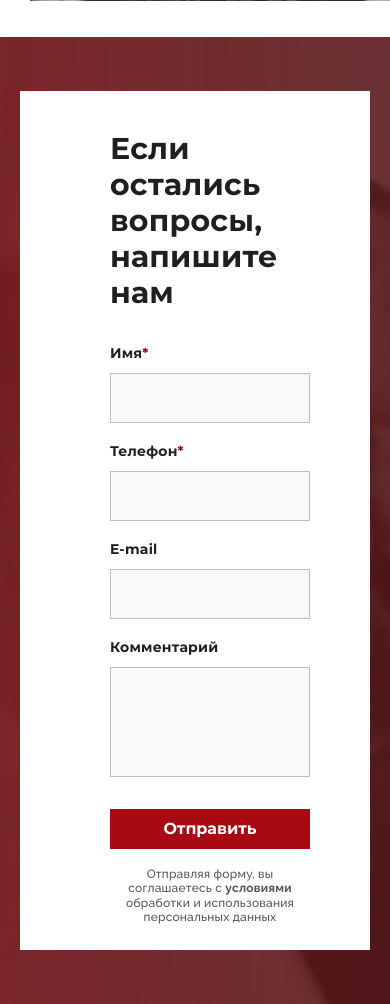
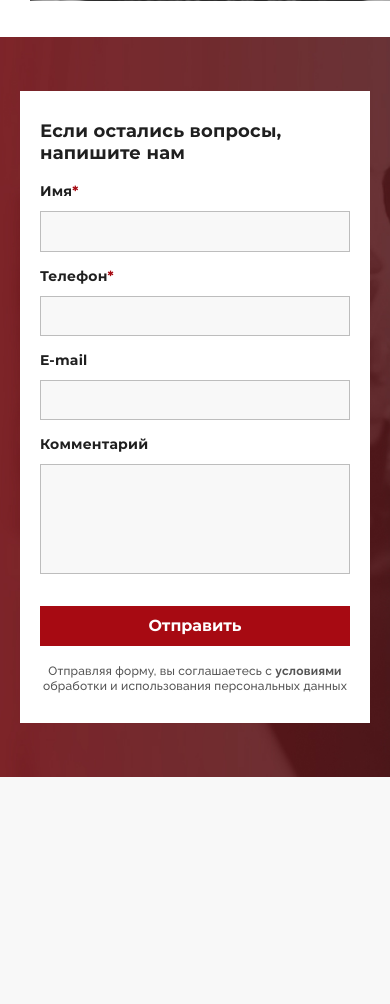
Before and after one commit to YuriyBevov/usticom, a Node project: template src/pug/team.pug in a window 390 px wide; the page is wider, and only the part inside the window is pictured. Shown: the part 2736-3740 px from the top of that part. After the commit the page ends 3513 px from the top of that part, so only its background shows below. Run offline with Node 20 templates, Linux system fonts and the light colour scheme; the template is opened without the code that fills it, so the values that code supplies are empty; some libraries are stand-ins or nearby versions.

Commit message:
add callback-form responsive

```diff
--- a/build/assets/main.css
+++ b/build/assets/main.css
@@ -1952,6 +1967,16 @@ a {
   padding: 40px 60px 25px 90px;
   background-color: var(--white);
 }
+@media (max-width: 1023px) {
+  .callback-form {
+    padding: 40px;
+  }
+}
+@media (max-width: 533px) {
+  .callback-form {
+    padding: 30px 20px;
+  }
+}
 .callback-form__title {
   display: inline-block;
   font-family: var(--alt-font-family);
@@ -1960,6 +1985,18 @@ a {
   letter-spacing: 0.2px;
   margin-bottom: 30px;
 }
+@media (max-width: 1023px) {
+  .callback-form__title {
+    font-size: 24px;
+    margin-bottom: 20px;
+  }
+}
+@media (max-width: 533px) {
+  .callback-form__title {
+    font-size: 18px;
+    margin-bottom: 15px;
+  }
+}
 .callback-form label {
   font-family: var(--alt-font-family);
   font-size: 14px;
@@ -1980,6 +2017,16 @@ a {
 .callback-form input {
   margin-bottom: 16px;
   min-height: 50px;
+}
+@media (max-width: 1023px) {
+  .callback-form input {
+    min-height: 40px;
+  }
+}
+@media (max-width: 533px) {
+  .callback-form input {
+    margin-bottom: 12px;
+  }
 }
 .callback-form input::-webkit-input-placeholder {
   font-size: 16px;
--- a/src/pug/views/index-page-template.pug
+++ b/src/pug/views/index-page-template.pug
@@ -4,8 +4,8 @@ include ../sections/index-page/hero
 include ../sections/index-page/news
 include ../sections/index-page/subscription
 include ../sections/index-page/progress
-//include ../sections/index-page/features
+include ../sections/index-page/features
 include ../sections/index-page/clients
 include ../sections/index-page/licenses
 include ../sections/index-page/news
-//include ../sections/common/callback
+include ../sections/common/callback
--- a/src/styles/components/_callback-form.scss
+++ b/src/styles/components/_callback-form.scss
@@ -3,6 +3,14 @@
   max-width: 820px;
   padding: 40px 60px 25px 90px;
   background-color: var(--white);
+
+  @include m-b-laptop-down {
+    padding: 40px;
+  }
+
+  @include m-b-mobile-lg-down {
+    padding: 30px 20px;
+  }
 
   &__title {
     display: inline-block;
@@ -11,6 +19,16 @@
     font-weight: 700;
     letter-spacing: 0.2px;
     margin-bottom: 30px;
+
+    @include m-b-laptop-down {
+      font-size: 24px;
+      margin-bottom: 20px;
+    }
+
+    @include m-b-mobile-lg-down {
+      font-size: 18px;
+      margin-bottom: 15px;
+    }
   }
 
   form {
@@ -40,6 +58,14 @@
   input {
     margin-bottom: 16px;
     min-height: 50px;
+
+    @include m-b-laptop-down {
+      min-height: 40px;
+    }
+
+    @include m-b-mobile-lg-down {
+      margin-bottom: 12px;
+    }
 
     &::placeholder {
       font-size: 16px;
--- a/src/styles/components/_info-card.scss
+++ b/src/styles/components/_info-card.scss
@@ -39,11 +39,23 @@
       background-color: var(--gray);
       z-index: 2;
 
+      @include m-b-tablet-down {
+        padding: 14px 16px;
+      }
+
       span {
         font-size: 18px;
         font-weight: 700;
         line-height: 1;
         color: var(--white);
+
+        @include m-b-tablet-down {
+          font-size: 16px;
+        }
+
+        @include m-b-mobile-lg-down {
+          font-size: 14px;
+        }
       }
     }
   }
@@ -107,6 +119,4 @@
       display: none;
     }
   }
-
-
 }
--- a/src/styles/sections/_features.scss
+++ b/src/styles/sections/_features.scss
@@ -2,6 +2,14 @@
   &__container {
     padding: 65px 0 60px;
     background-color: var(--light);
+
+    @include m-b-desktop-down {
+      padding: 35px 30px;
+    }
+
+    @include m-b-laptop-down {
+      padding: 35px 0;
+    }
   }
 
   &__list {
@@ -9,14 +17,46 @@
     display: grid;
     grid-template-columns: repeat(5, 1fr);
     height: 100%;
+
+    @include m-b-down(1420px) {
+      grid-template-columns: 1fr;
+    }
   }
 
   &__list-item {
     @extend .flex-column;
 
+    @include m-b-down(1420px) {
+      flex-direction: row;
+      align-items: center;
+
+      &:not(:last-child) {
+        margin-bottom: 40px;
+      }
+    }
+
+    @include m-b-mobile-lg-down {
+      flex-direction: column;
+      align-items: flex-start;
+
+      &:not(:last-child) {
+        margin-bottom: 20px;
+      }
+    }
+
     &-header {
       padding: 0 30px;
       margin-bottom: 7px;
+
+      @include m-b-desktop-down {
+        padding: 0 20px;
+      }
+
+      @include m-b-mobile-lg-down {
+        padding: 0;
+        padding-right: 20px;
+        margin-bottom: 20px;
+      }
     }
 
     &-icon {
@@ -28,17 +68,39 @@
 
       img {
         object-fit: contain;
+
+        @include m-b-mobile-lg-down {
+          width: 30px;
+          height: 30px;
+        }
+      }
+
+      @include m-b-mobile-lg-down {
+        width: 50px;
+        height: 50px;
       }
     }
 
     &-content {
       flex-grow: 1;
       padding: 25px 30px;
+
+      @include m-b-desktop-down {
+        padding: 20px;
+      }
+
+      @include m-b-down(1420px) {
+        padding: 0;
+      }
     }
 
     &:not(:last-child) {
       .features__list-item-content {
         border-right: 1px solid rgba(35,31,32, .1);
+
+        @include m-b-down(1420px) {
+          border-right: none;
+        }
       }
     }
 
@@ -47,12 +109,28 @@
       font-size: 18px;
       font-weight: 700;
       margin-bottom: 20px;
+
+      @include m-b-desktop-down {
+        font-size: 16px;
+      }
+
+      @include m-b-mobile-lg-down {
+        margin-bottom: 10px;
+      }
     }
 
     &-text {
       font-size: 18px;
       font-weight: 500;
       color: var(--text);
+
+      @include m-b-desktop-down {
+        font-size: 16px;
+      }
+
+      @include m-b-mobile-lg-down {
+        font-size: 14px;
+      }
     }
   }
 }
```
Also changed, not shown: other parts of build/assets/main.css (+118 -0 lines), 2 other files.
